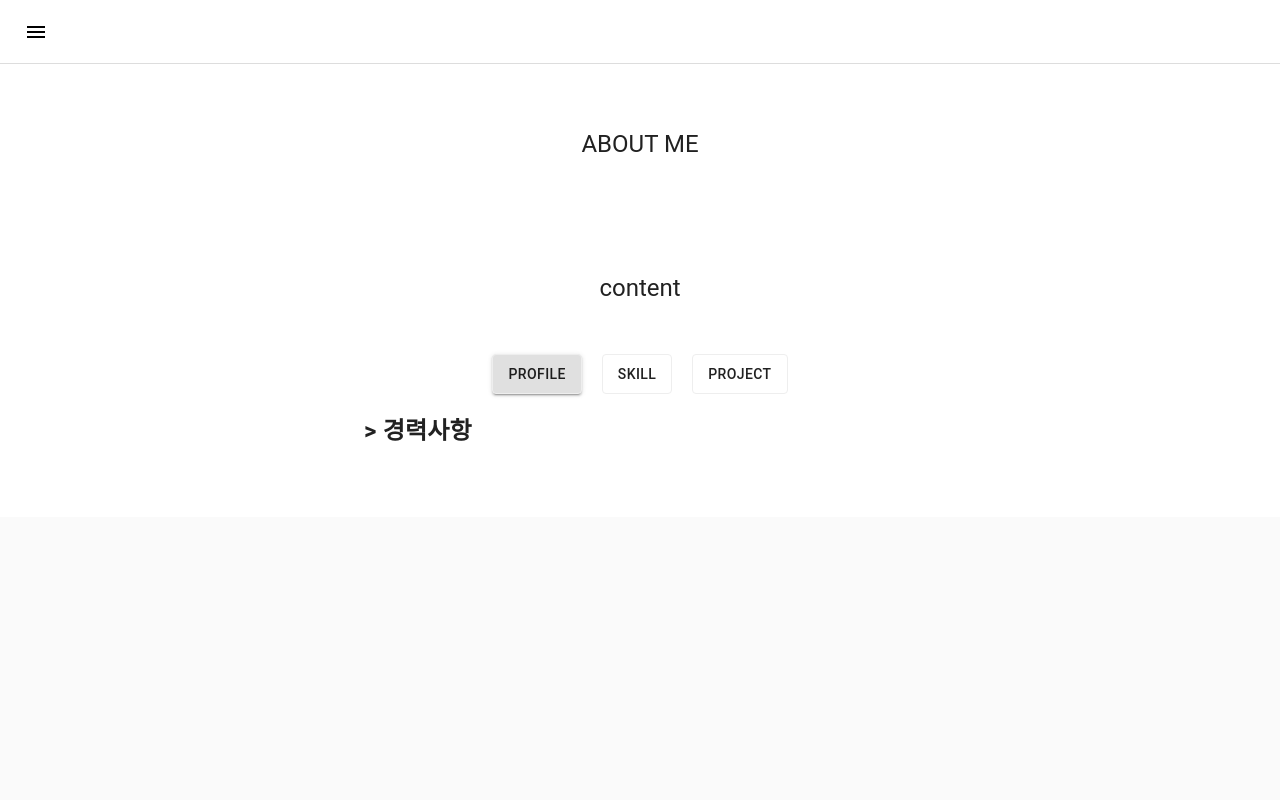
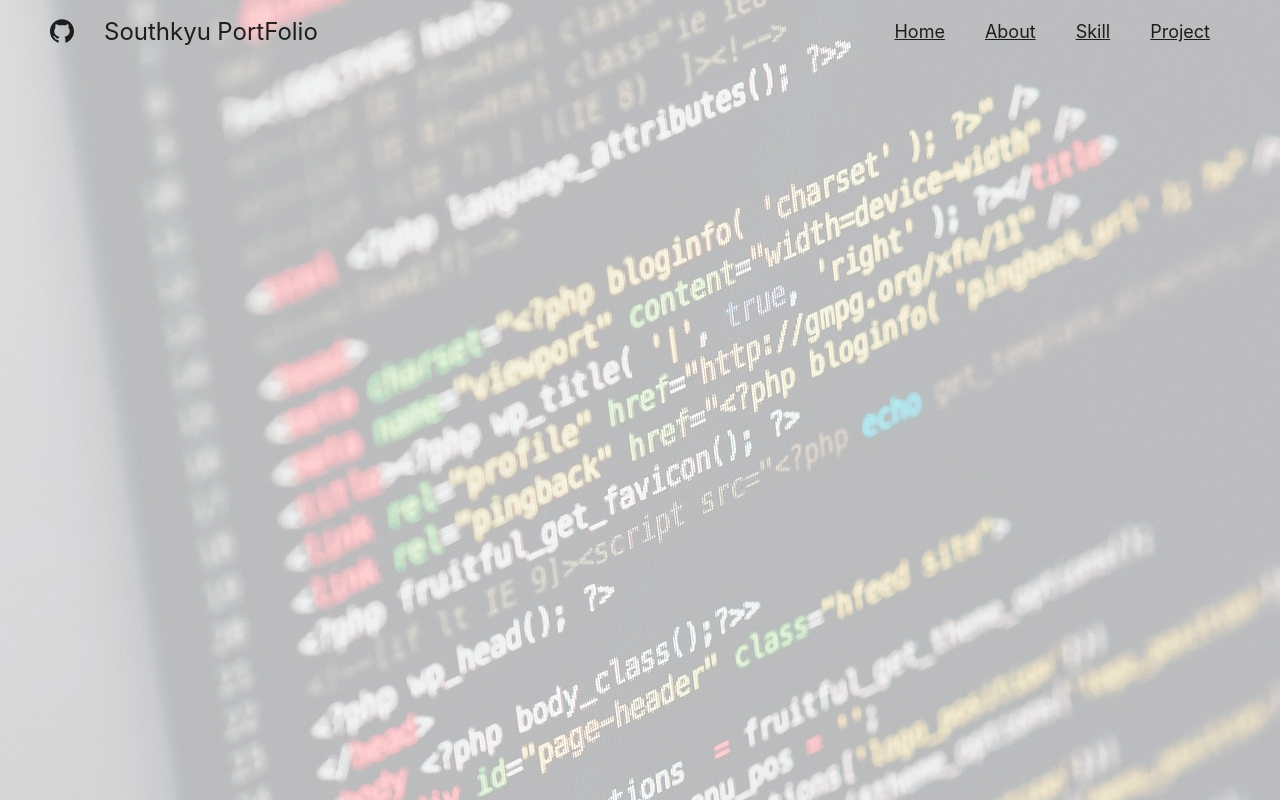
Before and after one commit to KimNamKyu/PortFolio, a React (Create React App) app: page / in a window 1280 px wide. Shown: the top 800 px of the page. Built offline with nearby package versions, Linux system fonts and the light colour scheme.

Commit message:
main commit

```diff
--- a/package.json
+++ b/package.json
@@ -8,6 +8,7 @@
     "@testing-library/jest-dom": "^4.2.4",
     "@testing-library/react": "^9.3.2",
     "@testing-library/user-event": "^7.1.2",
+    "antd": "^4.6.3",
     "react": "^16.13.1",
     "react-dom": "^16.13.1",
     "react-scripts": "3.4.3"
--- /dev/null
+++ b/src/App.css
@@ -0,0 +1,9 @@
+* {
+    box-sizing: border-box;
+}
+
+body {
+    margin: 0;
+    padding: 0;
+    height: 100%;
+}
--- a/src/App.js
+++ b/src/App.js
@@ -1,11 +1,15 @@
 import React from 'react';
 import Header from './Component/Header';
-import Content from './Component/Content';
+import "./App.css";
+import 'antd/dist/antd.css';
+import MainPage from './Container/MainPage';
+import ContentPage from './Container/ContentPage';
 function App() {
   return (
-    <div>
-      <Header/>
-      <Content/>
+    <div style={{ overflow: 'hidden' }}>
+      <MainPage />
+      <Header />
+      <ContentPage />
     </div>
   );
 }
--- a/src/Component/About.js
+++ b/src/Component/About.js
@@ -1,28 +1,49 @@
 import React from 'react';
-import { Container, Typography, CssBaseline } from '@material-ui/core';
-import { makeStyles, useTheme } from '@material-ui/core/styles';
+import { Layout, Steps } from 'antd';
 
-const useStyles = makeStyles((theme) => ({
-    heroContent: {
-        backgroundColor: theme.palette.background.paper,
-        padding: theme.spacing(8, 0, 6),
-    }
-}));
+function MainPage(props) {
+    const { Content } = Layout
+    const { Step } = Steps
+    const step = [
+        {
+            title: 'First',
+            content: 'First-content',
+        },
+        {
+            title: 'Second',
+            content: 'Second-content',
+        },
+        {
+            title: 'Last',
+            content: 'Last-content',
+        },
+        {
+            title: 'Last',
+            content: 'Last-content',
+        },
+    ]
+    return (
+        <Content style={{ height: '946px', background: '#fff', padding: "100px 50px 100px 50px", margin: '0 auto', width: '80%' }}>
+            <h2 style={{textAlign:'center', fontSize: '38px'}}>Career</h2>
+            <Steps current={0}>
+                {step.map(item => (
+                    <Step key={item.title} title={item.title} />
+                ))}
+            </Steps>
 
-function About() {
-    const classes = useStyles();
-    return (
-        <React.Fragment>
-            <CssBaseline />
-                <div className={classes.heroContent}>
-                    <Container maxWidth="sm">
-                        <Typography variant="h5" align="center">
-                            ABOUT ME
-                        </Typography>
-                    </Container>
-                </div>
-        </React.Fragment>
+            <div className="steps-content" style={{
+                marginTop: '16px',
+                border: '1px dashed #e9e9e9',
+                borderradius: '2px',
+                backgroundcolor: '#fafafa',
+                minheight: '200px',
+                textalign: 'center',
+                paddingtop: '80px'
+            }}>{step[0].content}</div>
+
+
+        </Content>
     );
 }
 
-export default About;
+export default MainPage;
--- a/src/Component/Content.js
+++ /dev/null
@@ -1,44 +0,0 @@
-import React from 'react';
-import { Container, Typography, CssBaseline, ButtonGroup, Button } from '@material-ui/core';
-import { makeStyles, useTheme } from '@material-ui/core/styles';
-import About from './About';
-import Profile from './Profile';
-const useStyles = makeStyles((theme) => ({
-    heroContent: {
-        backgroundColor: theme.palette.background.paper,
-        padding: theme.spacing(8, 0, 6)
-    },
-    btn:{
-        margin: '0 10px',
-        padding: '7px 15px 6px',
-        border: '1px solid #EEE',
-        borderradius: '25px'
-    }
-}));
-
-function Content() {
-    const classes = useStyles();
-    return (
-        <React.Fragment>
-            <CssBaseline />
-            <main>
-                <About/>
-                <div className={classes.heroContent}>
-                    <Container maxWidth="sm">
-                        <Typography variant="h5" align="center">
-                            content
-                        </Typography>
-                        <div style={{textAlign:'center', paddingTop:'50px'}}>
-                            <Button variant="contained" className={classes.btn}>Profile</Button>
-                            <Button className={classes.btn}>Skill</Button>
-                            <Button className={classes.btn}>Project</Button>
-                        </div>
-                        <Profile/>
-                    </Container>
-                </div>
-            </main>
-        </React.Fragment>
-    );
-}
-
-export default Content;
--- a/src/Component/Header.js
+++ b/src/Component/Header.js
@@ -1,123 +1,25 @@
-// import React from 'react';
-// import MenuIcon from '@material-ui/icons/Menu';
-// import {AppBar,Toolbar,Hidden ,Drawer,IconButton, ListItem, ListItemText, List, Divider} from '@material-ui/core';
 import React from 'react';
-import clsx from 'clsx';
-import { makeStyles, useTheme } from '@material-ui/core/styles';
-import Drawer from '@material-ui/core/Drawer';
-import AppBar from '@material-ui/core/AppBar';
-import Toolbar from '@material-ui/core/Toolbar';
-import List from '@material-ui/core/List';
-import Divider from '@material-ui/core/Divider';
-import IconButton from '@material-ui/core/IconButton';
-import MenuIcon from '@material-ui/icons/Menu';
-import ChevronLeftIcon from '@material-ui/icons/ChevronLeft';
-import ChevronRightIcon from '@material-ui/icons/ChevronRight';
-import ListItem from '@material-ui/core/ListItem';
-import ListItemText from '@material-ui/core/ListItemText';
-import Typography from '@material-ui/core/Typography';
-const drawerWidth = 240;
-
-const useStyles = makeStyles((theme) => ({
-  root: {
-    display:'block'
-  },
-  menuButton: {
-    marginRight: theme.spacing(2),
-  },
-  hide: {
-    display: 'none',
-  },
-  drawer: {
-    width: drawerWidth,
-    flexShrink: 0,
-  },
-  drawerPaper: {
-    width: drawerWidth,
-  },
-  drawerHeader: {
-    display: 'flex',
-    alignItems: 'center',
-    padding: theme.spacing(0, 1),
-    // necessary for content to be below app bar
-    ...theme.mixins.toolbar,
-    justifyContent: 'flex-end',
-  },
-  content: {
-    flexGrow: 1,
-    padding: theme.spacing(3),
-    transition: theme.transitions.create('margin', {
-      easing: theme.transitions.easing.sharp,
-      duration: theme.transitions.duration.leavingScreen,
-    }),
-    marginLeft: -drawerWidth,
-  },
-  contentShift: {
-    transition: theme.transitions.create('margin', {
-      easing: theme.transitions.easing.easeOut,
-      duration: theme.transitions.duration.enteringScreen,
-    }),
-    marginLeft: 0,
-  },
-}));
-
+import { Layout, Menu } from 'antd';
+import { GithubOutlined } from '@ant-design/icons';
 function Header(props) {
-  const classes = useStyles();
-  const theme = useTheme();
-  const [open, setOpen] = React.useState(false);
-
-  const handleDrawerOpen = () => {
-    setOpen(true);
-  };
-
-  const handleDrawerClose = () => {
-    setOpen(false);
-  };
-
-  const container = window !== undefined ? () => window().document.body : undefined;
-
+  const { Header: Head } = Layout;
 
   return (
-    <div>
-      <AppBar position="static">
-      <Toolbar style={{backgroundColor:'#fff', borderBottom: '1px solid #ddd'}}>
-        <IconButton
-         color="black"
-         aria-label="open drawer"
-         onClick={handleDrawerOpen}
-         edge="start"
-         className={clsx(classes.menuButton, open && classes.hide)}
-        >
-        <MenuIcon style={{color:'black'}}/>
-        </IconButton>
-      </Toolbar>
-      </AppBar>
-
-      <Drawer
-        className={classes.drawer}
-        variant="persistent"
-        anchor="left"
-        open={open}
-        classes={{
-          paper: classes.drawerPaper,
+    <Layout>
+      {/* <Head style={{ position: 'static', width: '100%', left: 0, top: 0, right: 0, zindex: 1000, background: '#fff', height:'65px' }}> */}
+      <Head style={{ width: '100%', height: '65px', position: 'absolute', zindex: '10000', transition: 'background 0.3s ease-in 0s', top: 0, background: 'rgba(255,255,255,0.0)' }}>
+        <GithubOutlined onClick={() => {
+          window.open('https://github.com/KimNamKyu')
         }}
-      >
-        <div className={classes.drawerHeader}>
-          <IconButton onClick={handleDrawerClose}>
-            {theme.direction === 'ltr' ? <ChevronLeftIcon /> : <ChevronRightIcon />}
-          </IconButton>
-        </div>
-        <Divider />
-        <List>
-          {['Home', 'About', 'Skill', 'Project'].map((text, index) => (
-            <ListItem button key={text}>
-              {/* <ListItemIcon>{index % 2 === 0 ? <InboxIcon /> : <MailIcon />}</ListItemIcon> */}
-              <ListItemText primary={text} />
-            </ListItem>
+          style={{ fontSize: '24px', paddingRight: '30px' }} />
+        <span style={{fontSize: '24px'}}>Southkyu PortFolio</span>
+        <Menu mode="horizontal" style={{ float: 'right', borderBottom: '#fff', paddingLeft: '15px', background: 'rgba(255,255,255,0.0)', fontSize: '18px' }}>
+          {['Home', 'About', 'Skill', 'Project'].map((item, index) => (
+            <Menu.Item style={{textDecoration: "underline"}}>{item}</Menu.Item>
           ))}
-        </List>
-      </Drawer>
-    </div>
+        </Menu>
+      </Head>
+    </Layout>
   );
 }
 
--- a/src/Component/Profile.js
+++ /dev/null
@@ -1,12 +0,0 @@
-import React from 'react';
-import { Typography } from '@material-ui/core';
-
-function Profile () {
-    return (
-        <div>
-            <Typography><h2> {`>`} 경력사항</h2></Typography>
-        </div>
-    )
-}
-
-export default Profile;
--- /dev/null
+++ b/src/Container/ContentPage.js
@@ -0,0 +1,15 @@
+import React from 'react';
+import { Layout } from 'antd';
+import About from '../Component/About';
+function ContentPage(props) {
+    const { Content } = Layout
+    return (
+        <div style={{ position: 'relative',background: '#fff', marginTop: '897px', paddingBottom: '54px' }}>
+            <Layout>
+                <About />
+            </Layout>
+        </div>
+    );
+}
+
+export default ContentPage;
--- /dev/null
+++ b/src/Container/MainPage.js
@@ -0,0 +1,18 @@
+import React from 'react';
+import { Layout } from 'antd';
+import img from '../Image/main.jpg'
+function MainPage(props) {
+  const { Content } = Layout
+  return (
+    <div style={{ position: "fixed", width: '100%', top: 0, zIndex: 0 }}>
+      <Layout style={{ position: 'relative', maxHeight: 'none!important' }}>
+        <Content style={{ padding: 0, display: 'block', backgroundSize: 'cover', backgroundPosition: '50% 50%' }}>
+          <div style={{ height: '946px', padding: 0, display: 'block', backgroundColor: '#000', opacity: .3, top: 0, left: 0, width: '100%', position: 'absolute', backgroundImage: `url(${img})` }}>
+          </div>
+        </Content>
+      </Layout>
+    </div>
+  );
+}
+
+export default MainPage;
```
Also changed, not shown: src/Component/Project.js (deleted), src/Component/Skill.js (deleted), src/Image/main.jpg (added), 1 other file (tests, documents, lock files or other folders).
